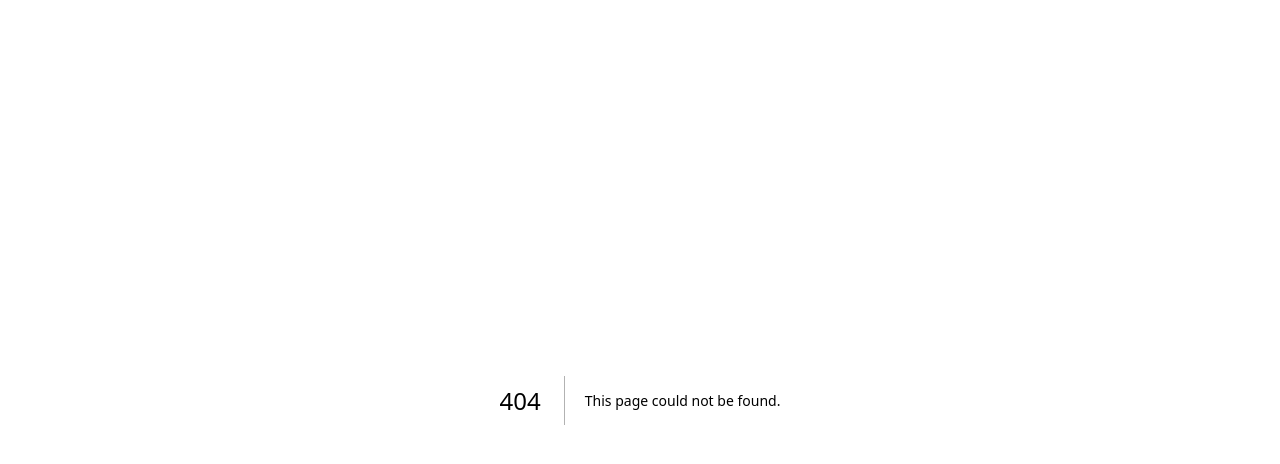
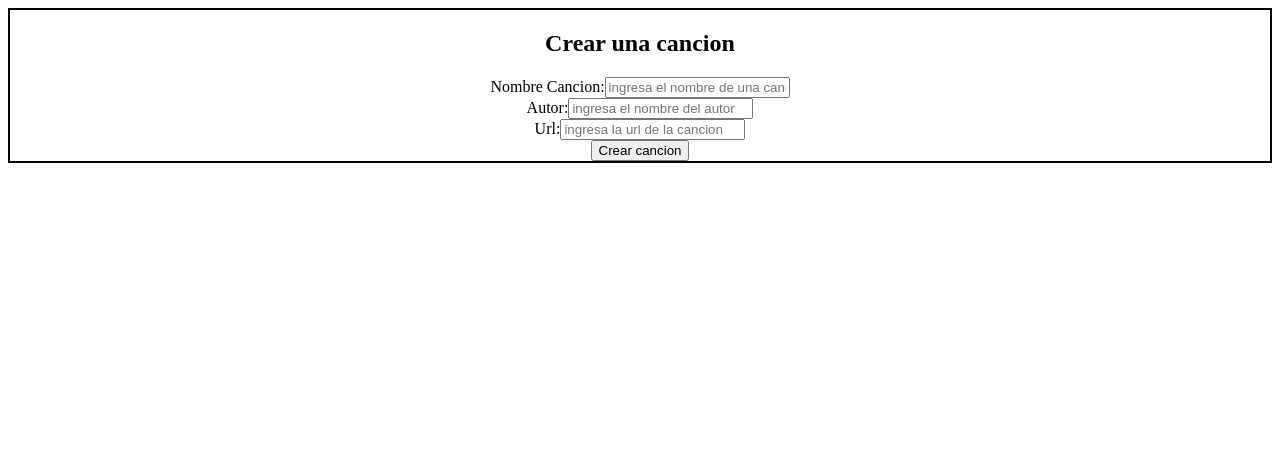
Before and after one commit to juankm08-a11y/my-music-player, a Next.js app: page /crear-cancion in a window 1280 px wide. Before the commit this address had no page. Shown: the top 464 px of the page. Built offline with nearby package versions, Linux system fonts and the light colour scheme.

Commit message:
third commit

```diff
--- /dev/null
+++ b/src/app/crear-cancion/page.tsx
@@ -0,0 +1,59 @@
+"use client";
+import React, { ReactNode, SetStateAction, useState } from "react";
+
+export default function page() {
+  const [namesong, setNameSong] = useState("");
+  const [autor, setAutor] = useState("");
+  const [url, setUrl] = useState("");
+
+  const handleChangeSong = (e: React.ChangeEvent<HTMLInputElement>) => {
+    setNameSong(e.target.value);
+  };
+
+  const handleChangeAutor = (e: React.ChangeEvent<HTMLInputElement>) => {
+    setAutor(e.target.value);
+  };
+
+  const handleChangeUrl = (e: React.ChangeEvent<HTMLInputElement>) => {
+    setUrl(e.target.value);
+  };
+
+  const handleSubmit = () => {
+    alert("Su cancion se guardo correctamente");
+  };
+  return (
+    <main className="flex justify-center items-center">
+      <section className="flex flex-col items-center border-2 w-full h-full">
+        <h1>Crear una cancion</h1>
+        <label>
+          Nombre Cancion:
+          <input
+            onChange={handleChangeSong}
+            value={namesong}
+            type="text"
+            placeholder="ingresa el nombre de una cancion"
+          />
+        </label>
+        <label>
+          Autor:
+          <input
+            value={autor}
+            onChange={handleChangeAutor}
+            type="text"
+            placeholder="ingresa el nombre del autor"
+          />
+        </label>
+        <label>
+          Url:
+          <input
+            value={url}
+            onChange={handleChangeUrl}
+            type="text"
+            placeholder="ingresa la url de la cancion"
+          />
+        </label>
+        <button onClick={handleSubmit}>Crear cancion</button>
+      </section>
+    </main>
+  );
+}
--- /dev/null
+++ b/src/app/musica/page.tsx
@@ -0,0 +1,9 @@
+import React from "react";
+
+export default function page() {
+  return (
+    <div>
+      <h1 className="font-semibold">Music Page</h1>
+    </div>
+  );
+}
--- /dev/null
+++ b/src/app/playlists/page.tsx
@@ -0,0 +1,9 @@
+import React from "react";
+
+export default function page() {
+  return (
+    <div>
+      <h1 className="font-bold">Playlists</h1>
+    </div>
+  );
+}
```
